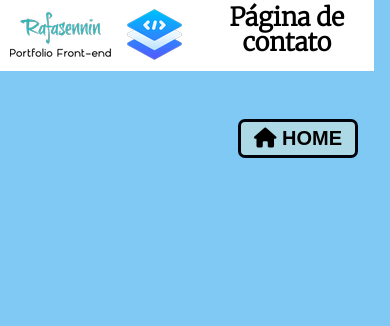
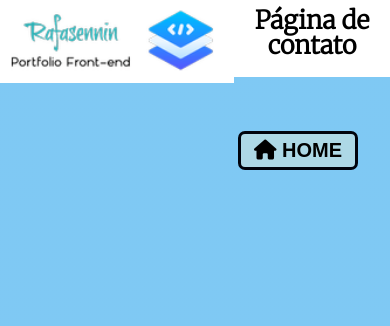
Before and after one commit to Rafasennin/Portfolio, a PHP site: page /meu_portifolio_contato.html in a window 390 px wide. Shown: the top 326 px of the page. Run offline with PHP 8.4, Linux system fonts and the light colour scheme; some libraries are stand-ins or nearby versions.

Commit message:
Mobile version adjustments

```diff
--- a/meu_portifolio_contato_style.css
+++ b/meu_portifolio_contato_style.css
@@ -2,6 +2,13 @@
 	--background--color: #00030C;
 	--mainColor--description: #C0C0C0;
 	--main--white: #FFFFFF;
+}
+
+body{
+	width: auto;
+	margin: 0 auto;
+	background: linear-gradient(180deg,rgb(0, 147, 233, 0.5)30%, rgb(128, 208, 199, 0.3), #fcfcfc );
+	font-family: 'Merriweather', serif;
 }
 
 header{
@@ -25,14 +32,6 @@ header h1{
 .header__logo{
 	display: grid;
 	grid-template-columns: 12vw auto;
-	box-sizing: border-box;
-}
-
-
-
-body{
-	background: linear-gradient(180deg,rgb(0, 147, 233, 0.5)30%, rgb(128, 208, 199, 0.3), #fcfcfc );
-	font-family: 'Merriweather', serif;
 }
 
 nav{
@@ -175,16 +174,22 @@ footer{
 
 	.header__logo{
 		display: grid;
-		grid-template-columns: 1fr 1fr;
+		grid-template-columns: auto auto;
 	}
 
 	header h1{
-	width: 44.5vw;
-	font-size: 25px;
-	display: flex;
-	justify-content: center;
-	align-items: center;
-	}
+
+		font-size: 25px;
+		width: 40vw;
+		height: 56px;
+		display: flex;
+		justify-content: center;
+		align-items: center;
+		}
+
+		.img__header{
+			width: 60vw;
+		}
 
 	.first_button{
 		width:120px;
```
Also changed, not shown: meu_portifolio_projetos_style.css (+15 -8 lines).
